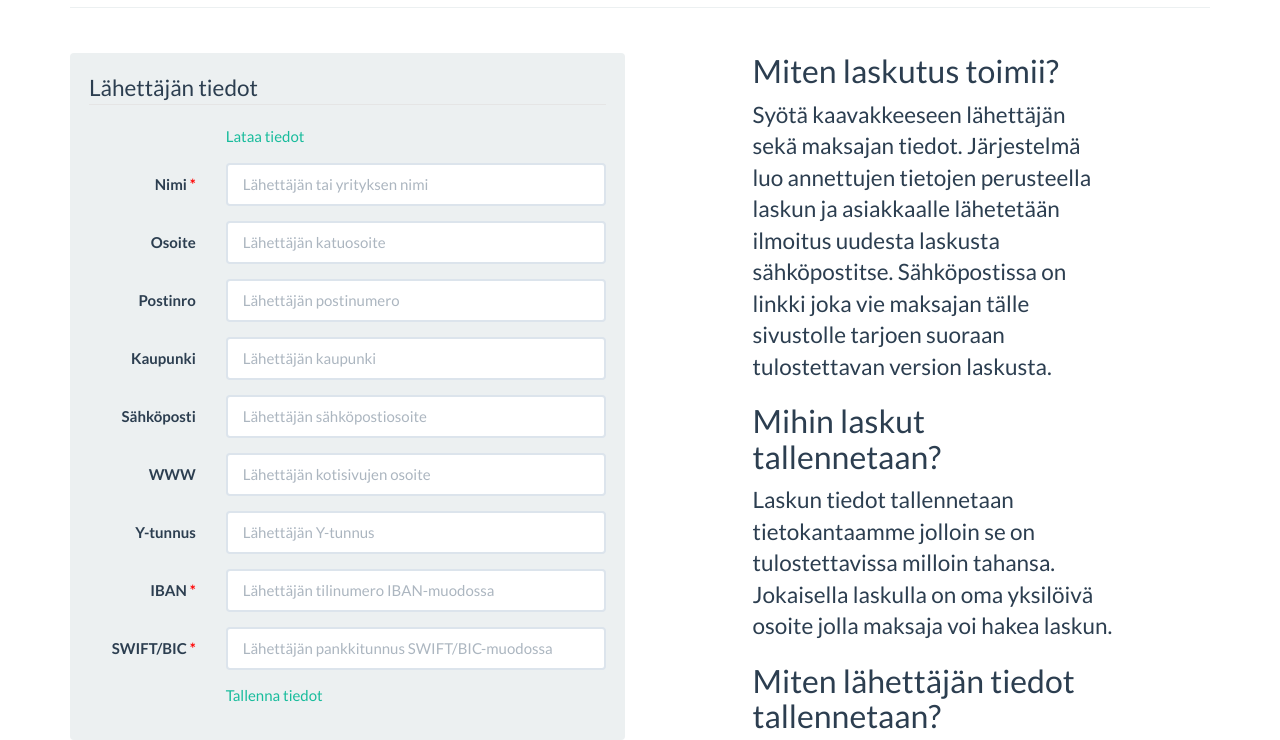
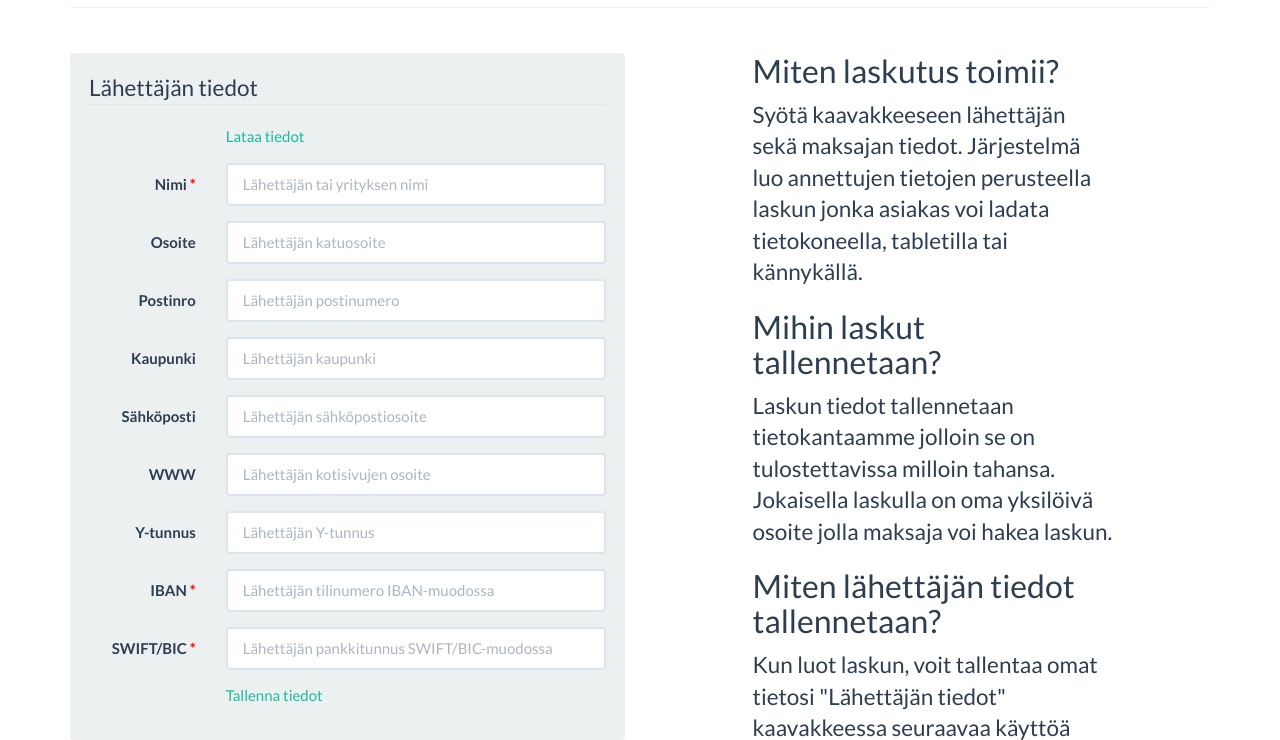
Before and after one commit to artur-gajewski/laskunautti, a PHP site: template views/index.twig in a window 1280 px wide. Shown: the part 574-1314 px from the top of the page. Run offline with PHP 8.4, Linux system fonts and the light colour scheme; the template is opened without the code that fills it, so the values that code supplies are empty; some libraries are stand-ins or nearby versions.

Commit message:
Hide text about email sending as this is not implemented yet

```diff
--- a/views/index.twig
+++ b/views/index.twig
@@ -291,7 +291,7 @@
     <h2 style="margin-top: 0px;">Miten laskutus toimii?</h2>
 
     <p class="lead">
-        Syötä kaavakkeeseen lähettäjän sekä maksajan tiedot. Järjestelmä luo annettujen tietojen perusteella laskun ja asiakkaalle lähetetään ilmoitus uudesta laskusta sähköpostitse. Sähköpostissa on linkki joka vie maksajan tälle sivustolle tarjoen suoraan tulostettavan version laskusta.
+        Syötä kaavakkeeseen lähettäjän sekä maksajan tiedot. Järjestelmä luo annettujen tietojen perusteella laskun jonka asiakas voi ladata tietokoneella, tabletilla tai kännykällä.<!-- ja asiakkaalle lähetetään ilmoitus uudesta laskusta sähköpostitse. Sähköpostissa on linkki joka vie maksajan tälle sivustolle tarjoen suoraan tulostettavan version laskusta. -->
     </p>
 
     <h2>Mihin laskut tallennetaan?</h2>
```
